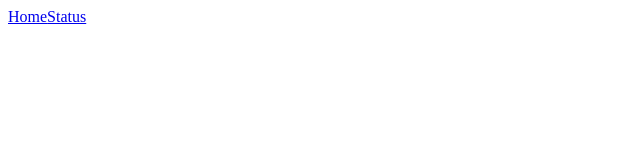
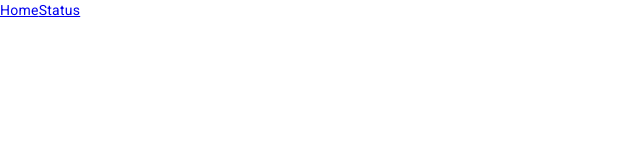
Before and after one commit to michaelilyin/orchestrator, an Angular app in the folder web/: page / in a window 1280 px wide. Shown: the top 160 px of the page, without its empty margins (0-640 px from the left). Built offline with nearby package versions, Linux system fonts and the light colour scheme.

Commit message:
material

```diff
--- a/web/angular.json
+++ b/web/angular.json
@@ -31,6 +31,7 @@
               "src/assets"
             ],
             "styles": [
+              "@angular/material/prebuilt-themes/pink-bluegrey.css",
               "src/styles.scss"
             ],
             "scripts": [],
@@ -99,6 +100,7 @@
               "src/assets"
             ],
             "styles": [
+              "@angular/material/prebuilt-themes/pink-bluegrey.css",
               "src/styles.scss"
             ],
             "scripts": []
--- a/web/package.json
+++ b/web/package.json
@@ -12,10 +12,12 @@
   "private": true,
   "dependencies": {
     "@angular/animations": "^17.0.0",
+    "@angular/cdk": "^17.0.2",
     "@angular/common": "^17.0.0",
     "@angular/compiler": "^17.0.0",
     "@angular/core": "^17.0.0",
     "@angular/forms": "^17.0.0",
+    "@angular/material": "^17.0.2",
     "@angular/platform-browser": "^17.0.0",
     "@angular/platform-browser-dynamic": "^17.0.0",
     "@angular/platform-server": "^17.0.0",
--- a/web/src/app/app.config.ts
+++ b/web/src/app/app.config.ts
@@ -4,7 +4,8 @@
 import {routes} from './app.routes';
 import {provideClientHydration} from '@angular/platform-browser';
 import {provideHttpClient} from "@angular/common/http";
+import {provideAnimations} from '@angular/platform-browser/animations';
 
 export const appConfig: ApplicationConfig = {
-  providers: [provideRouter(routes), provideClientHydration(), provideHttpClient()]
+  providers: [provideRouter(routes), provideClientHydration(), provideHttpClient(), provideAnimations()]
 };
--- a/web/src/index.html
+++ b/web/src/index.html
@@ -6,8 +6,10 @@
   <base href="/">
   <meta name="viewport" content="width=device-width, initial-scale=1">
   <link rel="icon" type="image/x-icon" href="favicon.ico">
+  <link href="https://fonts.googleapis.com/css2?family=Roboto:wght@300;400;500&display=swap" rel="stylesheet">
+  <link href="https://fonts.googleapis.com/icon?family=Material+Icons" rel="stylesheet">
 </head>
-<body>
+<body class="mat-typography">
   <app-root></app-root>
 </body>
 </html>
--- a/web/src/styles.scss
+++ b/web/src/styles.scss
@@ -1 +1,4 @@
 /* You can add global styles to this file, and also import other style files */
+
+html, body { height: 100%; }
+body { margin: 0; font-family: Roboto, "Helvetica Neue", sans-serif; }
```
Also changed, not shown: 1 other file (tests, documents, lock files or other folders).
